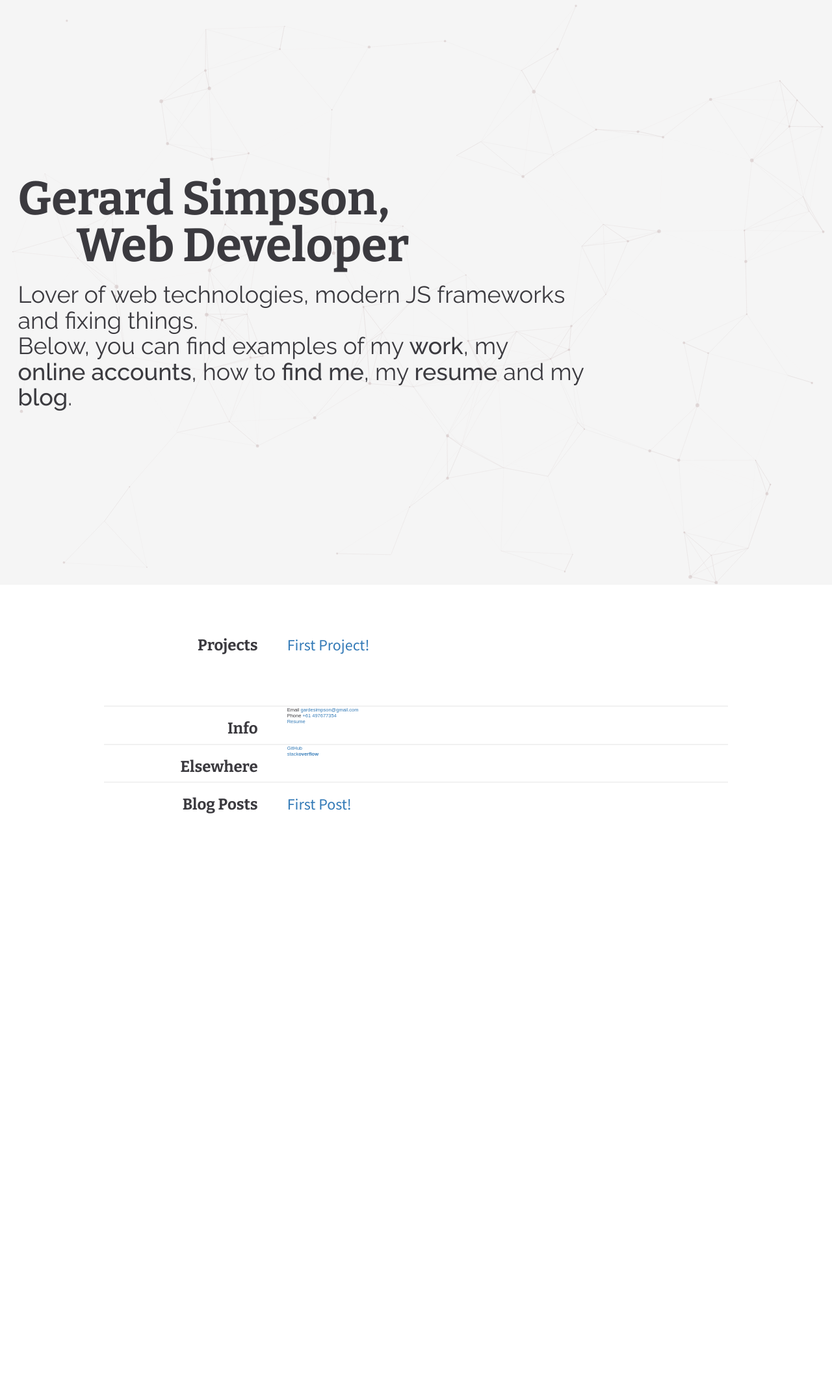
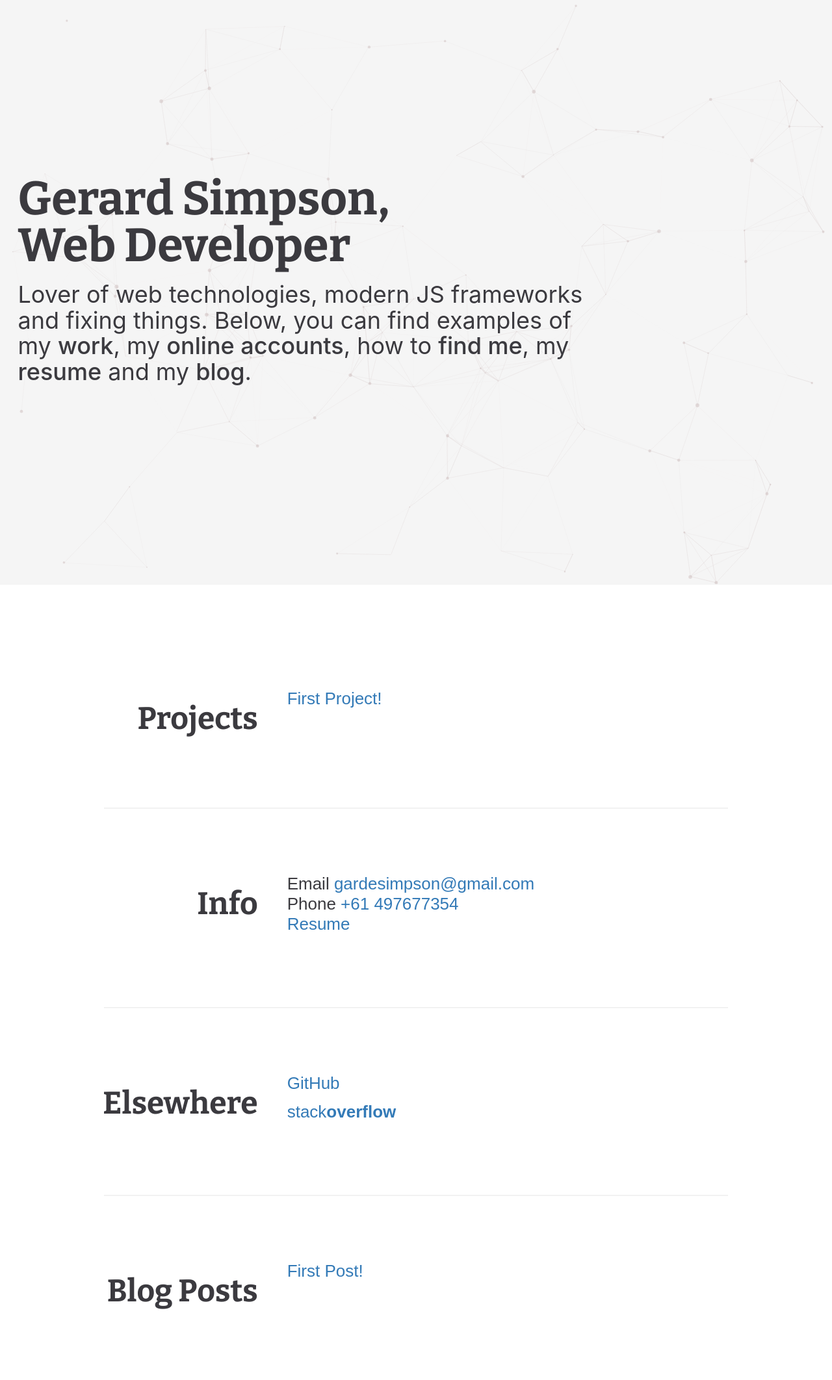
Before and after one commit to node-gs/GerardSimpson, a Jekyll site: the page built from index.html, in a window 1280 px wide. Shown: the whole page at 65% size. Built offline with Jekyll 4.4.1, drawn with Linux system fonts in a browser that asks for light colours; before the commit the page ends 1332 px from its top, so only the background shows below that.

Commit message:
adding 2 test projects, fixing more styles

```diff
--- a/_layouts/custom.html
+++ b/_layouts/custom.html
@@ -12,7 +12,6 @@
     <title>Gerard Simpson - Web Developer</title>
   </head>
   <body>
-  <div ></div>
     <header role='banner' id="particles-js">
       <div class='container-fluid'>
         <div class='row'>
@@ -23,7 +22,7 @@
                 <span>Web Developer</span>
               </h1>
               <h2>
-                Lover of web technologies, modern JS frameworks and fixing things. </br>
+                Lover of web technologies, modern JS frameworks and fixing things.
                 Below, you can find examples of my <a data-hover="work" href="#work">work</a>, my <a data-hover="online accounts" href="#elsewhere">online accounts</a>, how to <a data-hover="find me" href="#info">find me</a>, my <a data-hover="resume" href="#resume">resume</a> and my <a data-hover="blog" href="#blog">blog</a>.
               </h2>
             </div>
@@ -35,16 +34,16 @@
       <div class='container-fluid content' id="work">
         <div class="row">
           <div class='col-xs-4 left-col'>
-            <h2>Projects</h2>
+            <h3>Projects</h3>
           </div>
           <div class='col-xs-8 right-col'>
             <ul class="post-list">
               {% for project in site.projects %}
                 <li>
-                  <h2>
+                  <p>
                     <a class="post-link" href="{{ project.url | prepend: site.baseurl }}">{{ project.title }}</a>
-                  </h2>
-                  <span class="post-meta">{{ project.date | date: "%b %-d, %Y" }}</span>
+                  </p>
+                  <!-- <span class="post-meta">{{ project.date | date: "%b %-d, %Y" }}</span> -->
                 </li>
               {% endfor %}
             </ul>
@@ -55,7 +54,7 @@
       <div class='container-fluid content'>
         <div class="row">
           <div class='col-xs-4 left-col'>
-            <h2>Info</h2>
+            <h3>Info</h3>
           </div>
           <div class='col-xs-8 right-col'>
             <p>
@@ -74,15 +73,19 @@
       <div class='container-fluid content'>
         <div class="row">
           <div class='col-xs-4 left-col'>
-            <h2>Elsewhere</h2>
+            <h3>Elsewhere</h3>
           </div>
           <div class='col-xs-8 right-col'>
             <ul class='float-list'>
               <li>
+              <p>
                 <a href='https://github.com/node-gs/' target='_blank'>GitHub</a>
+                <p>
               </li>
               <li>
-                <a href='http://stackoverflow.com/users/4476186/gerard-simpson?tab=profile' target='_blank'>stack<strong>overflow</strong></a>
+                <p>
+                  <a href='http://stackoverflow.com/users/4476186/gerard-simpson?tab=profile' target='_blank'>stack<strong>overflow</strong></a>
+                </p>
               </li>
             </ul>
           </div>
@@ -92,18 +95,18 @@
       <div class='container-fluid content'>
         <div class="row">
           <div class='col-xs-4 left-col'>
-            <h2>
+            <h3>
               Blog Posts
-            </h2>
+            </h3>
           </div>
           <div class='col-xs-8 right-col'>
             <ul class="post-list">
               {% for post in site.posts %}
                 <li>
-                  <h2>
+                  <p>
                     <a class="post-link" href="{{ post.url | prepend: site.baseurl }}">{{ post.title }}</a>
-                  </h2>
-                  <span class="post-meta">{{ post.date | date: "%b %-d, %Y" }}</span>
+                  </p>
+                  <!-- <span class="post-meta">{{ post.date | date: "%b %-d, %Y" }}</span> -->
                 </li>
               {% endfor %}
             </ul>
--- a/_sass/_custom.scss
+++ b/_sass/_custom.scss
@@ -1,6 +1,4 @@
-@import url('https://fonts.googleapis.com/css?family=Raleway:300,400,500');
 @import url('https://fonts.googleapis.com/css?family=Bitter:700');
-@import url('https://fonts.googleapis.com/css?family=Source+Sans+Pro:300,400');
 
 article, aside, details, figcaption, figure, footer, header, hgroup, menu, nav, section, dialog {
   display: block; }
@@ -22,7 +20,7 @@
   box-shadow: none; }
 
 .h2, .h3, .h4, .h5, .h6, h2, h3, h4, h5, h6 {
-  font-family: 'Raleway', sans-serif;
+  font-family: -apple-system, BlinkMacSystemFont, "Segoe UI", Roboto, Oxygen, Ubuntu, Cantarell, "Fira Sans", "Droid Sans", "Helvetica Neue", Arial, sans-serif, "Apple Color Emoji", "Segoe UI Emoji", "Segoe UI Symbol";
   font-weight: 400;
 }
 h1 {
@@ -97,16 +95,15 @@
   .content ul li span {
     display: inline-block;
     margin-left: 10px;
-    opacity: 0;
     transform: translateX(10px);
   }
 
   // experimenting with post meta styling
-  .content ul li span.post-meta {
-    font-size: 70px;
-    margin-top:-20px;
-    color: red;
-  }
+  //.content ul li span.post-meta {
+  //  font-size: 70px;
+  //  margin-top:-20px;
+  //  color: red;
+  // }
 
 header[role="banner"] {
   position: relative;
@@ -173,8 +170,8 @@
       margin-bottom: 20px;
       text-align: left; }
 
-  .content ul li span {
-    display: none; }
+//  .content ul li span {
+//    display: none; }
 
   header[role="banner"] h1 {
     margin-bottom: 20px; }
@@ -234,9 +231,6 @@
     h1 {
       font-size: 72px;
       line-height: 100%;
-      span {
-        padding-left: 90px;
-      }
     }
     }
     h2 {
@@ -258,20 +252,21 @@
   .left-col {
     text-align: right;
     padding-right: 30px;
-    h2 {
+    h3 {
       font-family: 'Bitter', sans-serif;
       font-weight: 700;
+      font-size: 48px;
     }
   }
   .right-col {
-    h2 {
-    font-family: 'Source Sans Pro', sans-serif;
+    p {
+     font-size: 26px;
     }
   }
 }
 
 
-// custom A links
+// custom hrefs
 
 .nav a {
   position: relative;
@@ -294,7 +289,7 @@
 }
 
 .cl-effect a::before {
-  color: #24d0d0;
+  color: #337ab7;
   content: attr(data-hover);
   position: absolute;
   opacity: 0;
@@ -315,3 +310,8 @@
   transform: scale(1) translateX(0px) translateY(0px) rotate(0deg);
   opacity: 1;
 }
+
+
+.container-fluid.content {
+  margin: 100px 0;
+}
```
